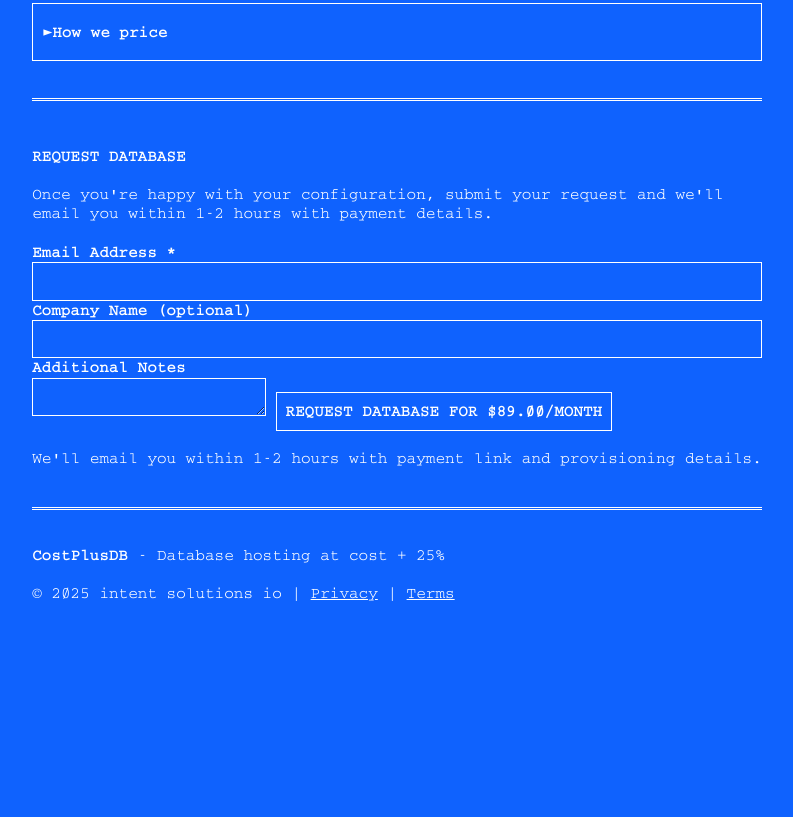
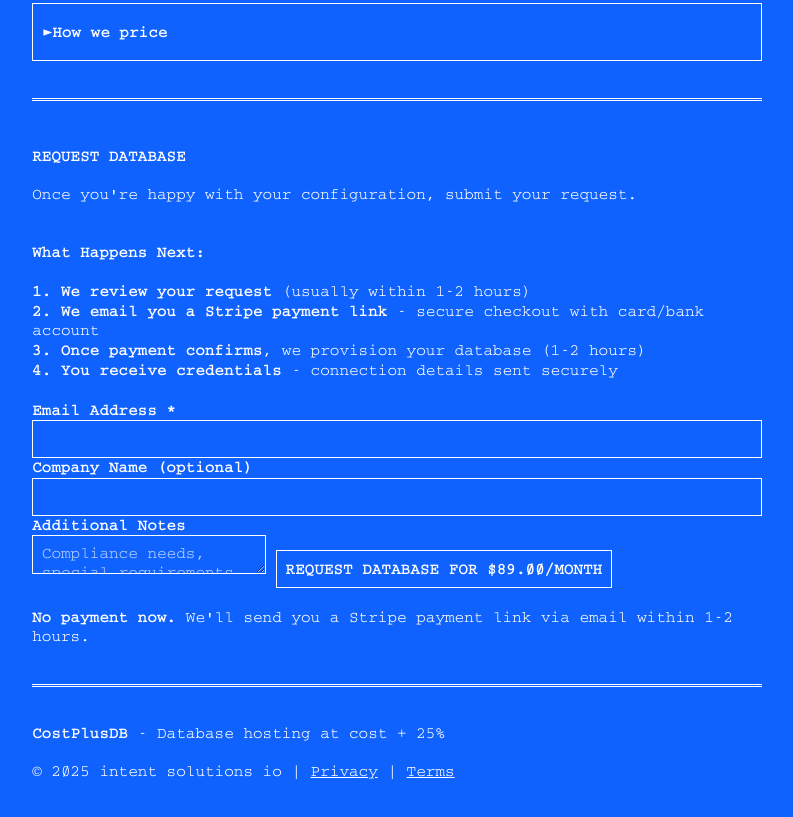
Before and after one commit to jeremylongshore/cost-plus-db, a plain HTML site: page website/calculator.html in a window 1280 px wide. Shown: the part 1260-2077 px from the top of the page, without its empty margins (243-1036 px from the left). Before the commit the page ends 1903 px from the top, so only its background shows below. Drawn offline with Linux system fonts and the light colour scheme; a web font is replaced by a local one.

Commit message:
Add Stripe payment workflow explanation to calculator
CHANGES:
- Added 'What Happens Next' section explaining full process
- Step 1: We review request (1-2 hours)
- Step 2: Email Stripe payment link (secure checkout)
- Step 3: Provision database after payment (1-2 hours)
- Step 4: Receive credentials securely
- Clear messaging: 'No payment now' - reassures customers
- Added placeholder to notes field for guidance

CUSTOMER JOURNEY NOW CLEAR:
1. Fill out form (no payment required)
2. Receive Stripe link via email
3. Pay securely through Stripe
4. Get database credentials

```diff
--- a/website/calculator.html
+++ b/website/calculator.html
@@ -172,7 +172,15 @@ Compliance Package - <strong>+$100/mo</strong>
 
 <h2>Request Database</h2>
 
-<p>Once you're happy with your configuration, submit your request and we'll email you within 1-2 hours with payment details.</p>
+<p>Once you're happy with your configuration, submit your request.</p>
+
+<h3>What Happens Next:</h3>
+<ol>
+<li><strong>We review your request</strong> (usually within 1-2 hours)</li>
+<li><strong>We email you a Stripe payment link</strong> - secure checkout with card/bank account</li>
+<li><strong>Once payment confirms</strong>, we provision your database (1-2 hours)</li>
+<li><strong>You receive credentials</strong> - connection details sent securely</li>
+</ol>
 
 <form name="database-request" method="POST" data-netlify="true" netlify-honeypot="bot-field">
 
@@ -187,7 +195,7 @@ Compliance Package - <strong>+$100/mo</strong>
 <input type="text" id="company" name="company">
 
 <label for="notes">Additional Notes</label>
-<textarea id="notes" name="notes" rows="3"></textarea>
+<textarea id="notes" name="notes" rows="3" placeholder="Compliance needs, special requirements, questions..."></textarea>
 
 <input type="hidden" id="config-data" name="config">
 
@@ -195,7 +203,7 @@ Compliance Package - <strong>+$100/mo</strong>
 Request Database for <span id="button-price">$17.50/month</span>
 </button>
 
-<p>We'll email you within 1-2 hours with payment link and provisioning details.</p>
+<p><strong>No payment now.</strong> We'll send you a Stripe payment link via email within 1-2 hours.</p>
 
 </form>
 
```
